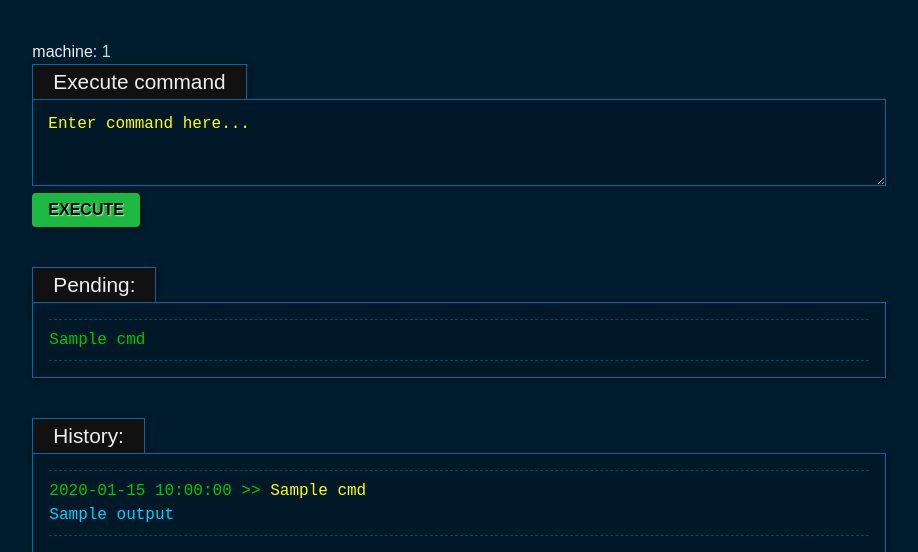
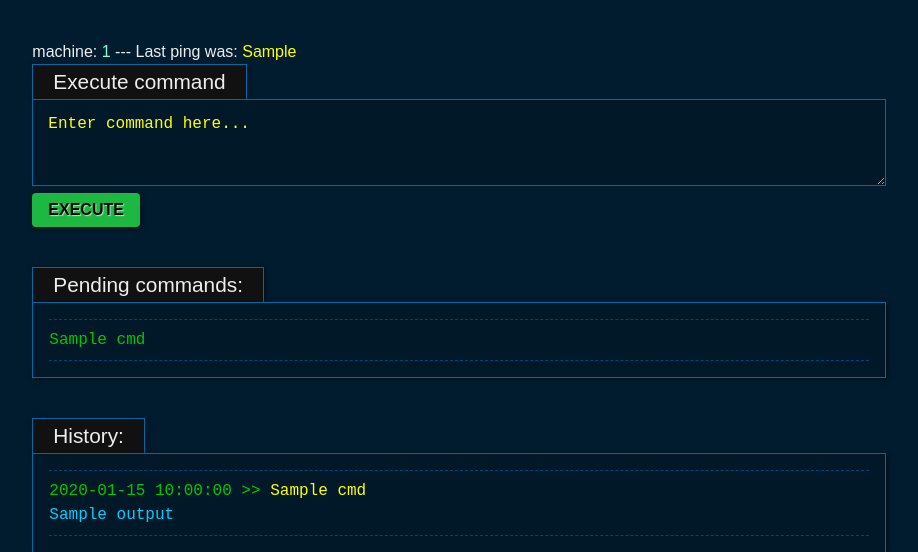
Before and after one commit to lukasz-er1/remote-cmd-hub, a Flask app: template app/templates/main.html in a window 1280 px wide. Shown: the top 552 px of the page, without its empty margins (181-1099 px from the left). Run offline with Flask 3, Linux system fonts and the light colour scheme; the template is opened without the code that fills it: most values are stand-ins (such as "Sample title", 1, 10 or a date in 2020); some libraries are stand-ins or nearby versions.

Commit message:
Add info about last 'ping' from machine ID

```diff
--- a/app/app.py
+++ b/app/app.py
@@ -1,5 +1,9 @@
-import json
-from app_functions import get_commands_from_json, dump_commands_to_json
+from app_functions import (
+    get_commands_from_json,
+    dump_commands_to_json,
+    get_current_timestamp,
+    last_ping_time_ago,
+)
 from flask import Flask, request, render_template, redirect
 
 app = Flask(__name__)
@@ -9,10 +13,14 @@ app = Flask(__name__)
 def machine_get(machine_id):
     commands = get_commands_from_json(machine_id)
     history = get_commands_from_json(machine_id, history=True)
-    commands = {"commands": []} if commands == {} else commands
+    last_ping = last_ping_time_ago(commands["pings"][0])
 
     return render_template(
-        "main.html", commands=commands, machine_id=machine_id, history=history
+        "main.html",
+        commands=commands,
+        machine_id=machine_id,
+        history=history,
+        last_ping=last_ping,
     )
 
 
@@ -28,12 +36,16 @@ def machine_post(machine_id):
 
 @app.get("/<machine_id>/api")
 def machine_api_get(machine_id):
+    timestamp = get_current_timestamp()
     commands = get_commands_from_json(machine_id)
     if len(commands["commands"]) > 0:
         cmd = commands["commands"].pop(0)
-        dump_commands_to_json(machine_id, commands)
     else:
         cmd = "nothing_to_execute"
+    if len(commands["pings"]) >= 30:  # keep max 30 pings (~5 minutes)
+        commands["pings"].pop(-1)
+    commands["pings"].insert(0, timestamp)
+    dump_commands_to_json(machine_id, commands)
 
     return cmd, 200
 
--- a/app/templates/main.html
+++ b/app/templates/main.html
@@ -7,7 +7,7 @@
     <div class="pure-u-1-24 pure-u-xl-1-6 pure-u-xxl-1-5"></div>
     <div class="pure-u-22-24 pure-u-xl-2-3 pure-u-xxl-3-5" style="margin: 40px 0">
         <form action="/{{ machine_id }}" method="POST">
-            machine: <span name="machine_id" style="color: #7fffd4">{{ machine_id }}</span>
+            machine: <span name="machine_id" style="color: #7fffd4">{{ machine_id }}</span> --- Last ping was: <span class="yellow">{{ last_ping }}</span>
             <div class="box-title">Execute command</div>
 
             <textarea name="cmd" class="courier-mono green" placeholder="Enter command here..." rows="3"
@@ -15,7 +15,7 @@
             <button class="button-success pure-button margin-0 black bold" style="margin-bottom: 40px !important;"
                 type="submit">EXECUTE</button>
         </form>
-        <div class="box-title">Pending:</div>
+        <div class="box-title">Pending commands:</div>
         <div class="box-content courier-mono green">
             <hr>
             {% for cmd in commands["commands"] %}
```
Also changed, not shown: app/app_functions.py (+19 -1 lines).
